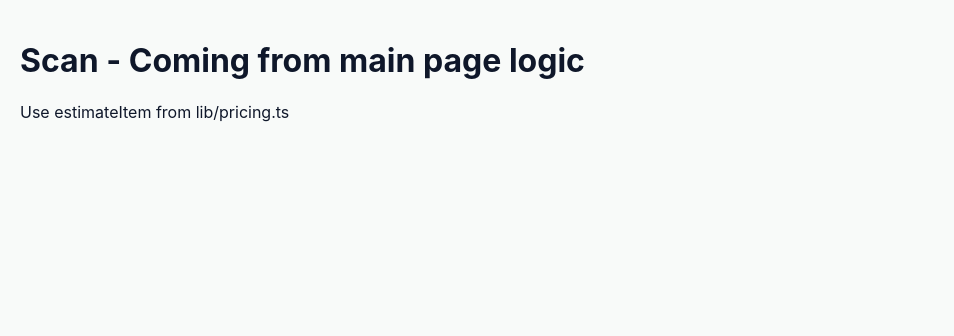
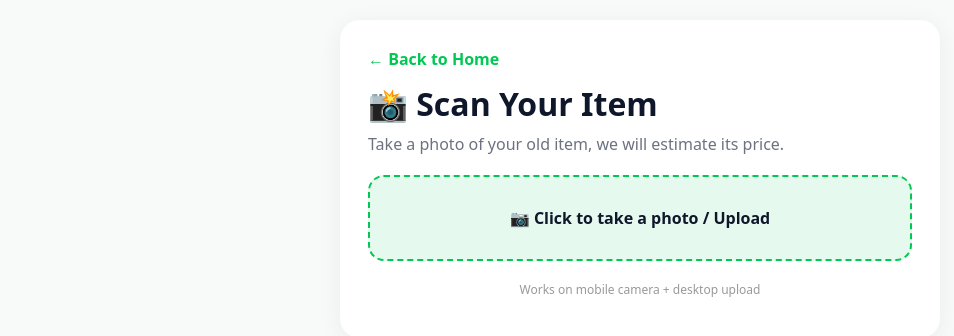
Before and after one commit to mahmoodabdm/rehome, a Next.js app in the folder rehome/: page /scan in a window 1280 px wide. Shown: the top 336 px of the page, without its empty margins (0-954 px from the left). Built offline with nearby package versions, Linux system fonts and the light colour scheme.

Commit message:
Update page.tsx

```diff
--- a/rehome/app/scan/page.tsx
+++ b/rehome/app/scan/page.tsx
@@ -1 +1,45 @@
-export default function Scan(){ return <div style={{padding:20}}><h1>Scan - Coming from main page logic</h1><p>Use estimateItem from lib/pricing.ts</p></div> }
+"use client";
+import { useState } from "react";
+
+export default function Scan() {
+  const [photo, setPhoto] = useState<string | null>(null);
+  const [result, setResult] = useState<string | null>(null);
+
+  return (
+    <div style={{ minHeight: "100vh", background: "#F8FAF9", fontFamily: "system-ui, sans-serif", padding: 20 }}>
+      <div style={{ maxWidth: 600, margin: "0 auto", background: "#fff", borderRadius: 20, padding: 28, boxShadow: "0 4px 24px rgba(0,0,0,0.06)" }}>
+        <a href="/" style={{ color: "#00C853", fontWeight: 700, textDecoration: "none" }}>← Back to Home</a>
+        <h1 style={{ fontSize: 32, fontWeight: 900, margin: "12px 0 8px" }}>📸 Scan Your Item</h1>
+        <p style={{ color: "#6B7280", margin: 0 }}>Take a photo of your old item, we will estimate its price.</p>
+
+        <label style={{ display: "block", marginTop: 20, background: "#E6F9EE", border: "2px dashed #00C853", borderRadius: 16, padding: 30, textAlign: "center", cursor: "pointer", fontWeight: 700 }}>
+          {photo ? "📷 Photo Selected - Click to change" : "📷 Click to take a photo / Upload"}
+          <input
+            type="file"
+            accept="image/*"
+            style={{ display: "none" }}
+            onChange={(e) => {
+              const file = e.target.files?.[0];
+              if (file) {
+                setPhoto(URL.createObjectURL(file));
+                setResult("AI detected: Sofa - Good condition. Estimated value: $380 - $450. Recommendation: SELL - Good profit after 5% fee.");
+              }
+            }}
+          />
+        </label>
+
+        {photo && <img src={photo} style={{ width: "100%", borderRadius: 16, marginTop: 16 }} alt="Your item" />}
+
+        {result && (
+          <div style={{ background: "#F9FAFB", borderRadius: 16, padding: 18, marginTop: 16 }}>
+            <p style={{ fontWeight: 800, margin: 0 }}>🤖 AI Result:</p>
+            <p style={{ margin: "8px 0 0" }}>{result}</p>
+            <a href="/marketplace" style={{ display: "block", textAlign: "center", background: "#00C853", color: "#fff", padding: 14, borderRadius: 12, fontWeight: 800, textDecoration: "none", marginTop: 14 }}>List It Now →</a>
+          </div>
+        )}
+
+        <p style={{ textAlign: "center", color: "#999", fontSize: 12, marginTop: 20 }}>Works on mobile camera + desktop upload</p>
+      </div>
+    </div>
+  );
+}
```
